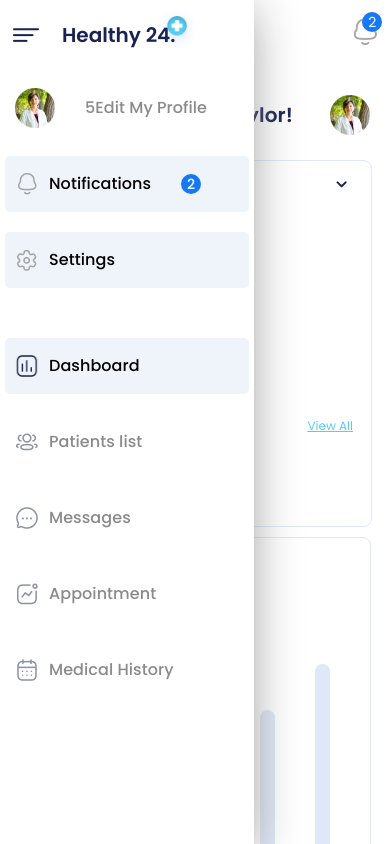
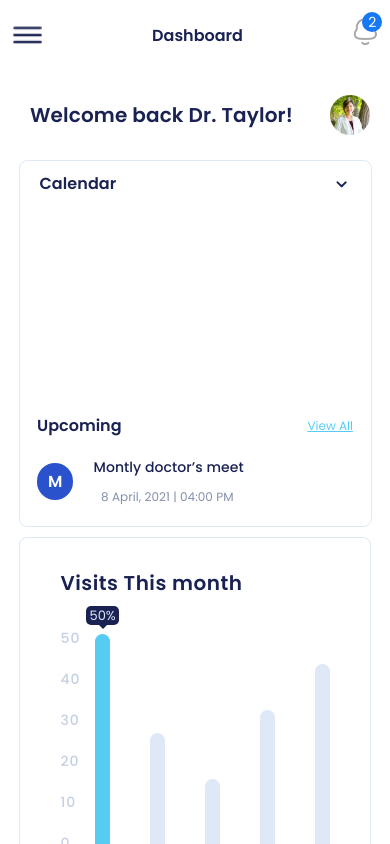
Before and after one commit to salahkhenfer/Doctor-s-Office-Management-System, a React (Vite) app: page / in a window 390 px wide. Shown: the top 844 px of the page. Built offline with nearby package versions, Linux system fonts and the light colour scheme.

Commit message:
add fix 6

```diff
--- a/src/page/HeaderAndMenu.tsx
+++ b/src/page/HeaderAndMenu.tsx
@@ -16,7 +16,7 @@ import { useEffect, useState } from "react";
 
 function HeaderAndMenu() {
   const location = useLocation();
-  const [openMenu, setOpenMenu] = useState(false);
+  const [openMenu, setOpenMenu] = useState(true);
   useEffect(() => {
     console.log(location.pathname);
   }, [location.pathname]);
@@ -37,7 +37,7 @@ function HeaderAndMenu() {
             <div className="header-user">
               <img className="Notification" src={Notification} alt="" />
               <img className="Setting" src={Setting} alt="" />
-              <Link to={"/Profile"}>
+              <Link to="/Profile">
                 <img className="Avatar" src={Avatar} alt="" />
               </Link>
             </div>
@@ -119,7 +119,7 @@ function HeaderAndMenu() {
             </div>
           </div>
 
-          <div className={`${openMenu ? "menu" : "menu-open"}`}>
+          <div className={`${openMenu ? "menu-phone" : "menu-open"}`}>
             <div className="logoMenu">
               <img
                 className="menoOpen"
@@ -148,10 +148,12 @@ function HeaderAndMenu() {
               </div>
             </Link>
 
-            <Link to="/" style={{ textDecoration: "none" }}>
+            <Link to="/Profile" style={{ textDecoration: "none" }}>
               <div
                 className={` ${
-                  location.pathname == "/" ? "menu-Item active" : "menu-Item"
+                  location.pathname == "/Notification"
+                    ? "menu-Item active"
+                    : "menu-Item"
                 }`}
               >
                 <img src={Notification} alt="" />
@@ -164,7 +166,9 @@ function HeaderAndMenu() {
             <Link to="/" style={{ textDecoration: "none" }}>
               <div
                 className={` ${
-                  location.pathname == "/" ? "menu-Item active" : "menu-Item"
+                  location.pathname == "/Settings"
+                    ? "menu-Item active"
+                    : "menu-Item"
                 }`}
               >
                 <img src={Setting} alt="" />
--- a/src/page/style/HeaderAndMenu.css
+++ b/src/page/style/HeaderAndMenu.css
@@ -197,7 +197,7 @@
     left: 12px;
     transition: 10s ease;
   }
-  .menu {
+  .menu-phone {
     position: absolute;
     background-color: white;
     top: 0;
@@ -208,6 +208,9 @@
     height: 100vh;
     left: -100%;
     transition: 1s;
+  }
+  .menu {
+    display: none;
   }
   .menu-open {
     padding: 10px 0;
```
